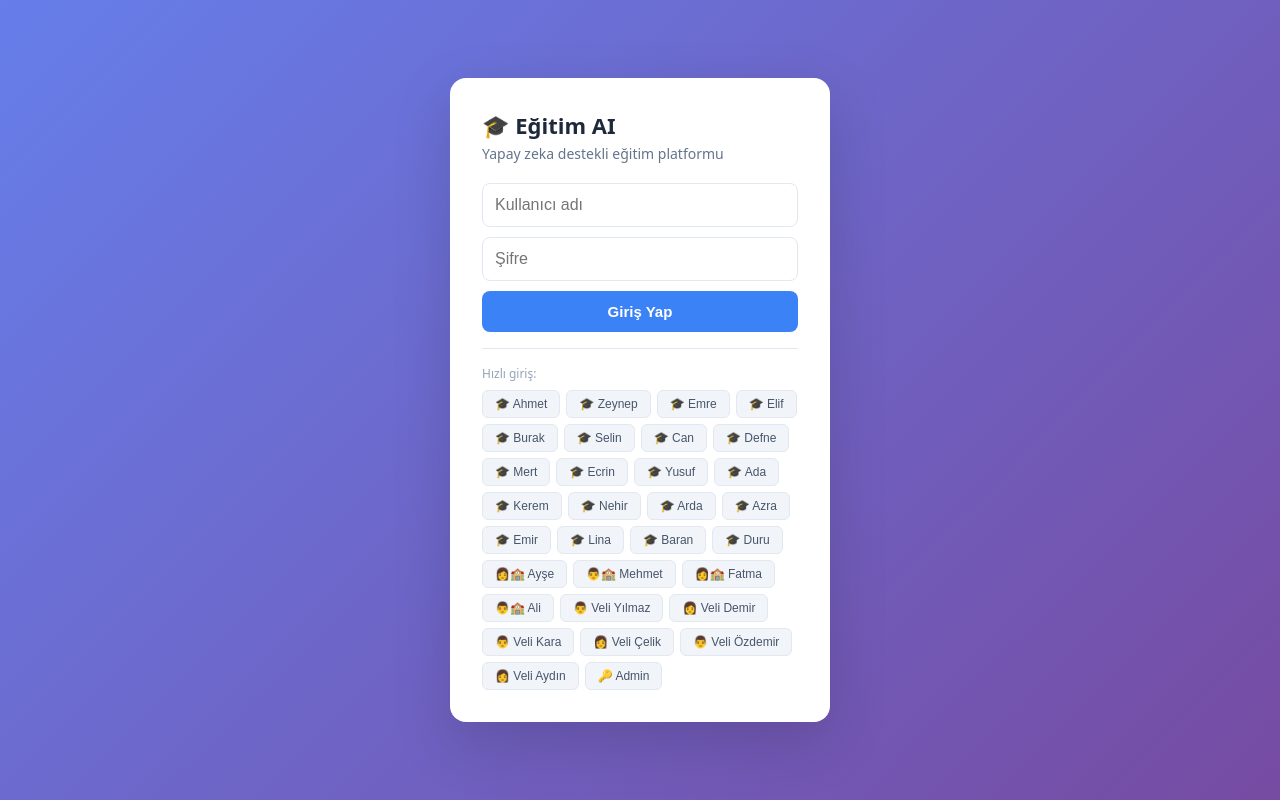
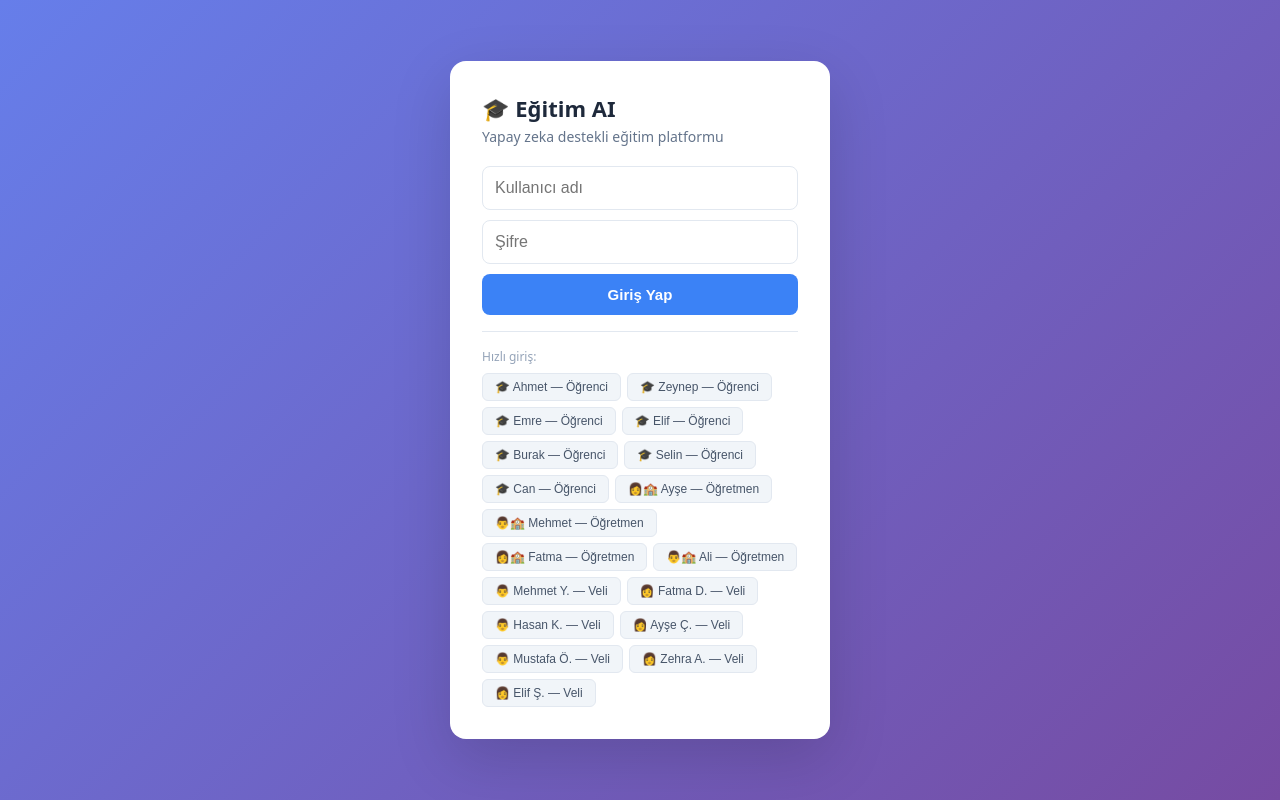
Before and after one commit to mtnbzkrt/edu-ai-platform, a website: page frontend/index.html in a window 1280 px wide. Drawn offline with Linux system fonts and the light colour scheme.

Commit message:
fix: hızlı giriş — 7 öğrenci, 4 öğretmen, 7 veli, rol etiketli

```diff
--- a/frontend/index.html
+++ b/frontend/index.html
@@ -107,37 +107,24 @@ body{font-family:system-ui,-apple-system,sans-serif;background:var(--bg);color:v
     <div class="quick-logins">
       <p>Hızlı giriş:</p>
       <div class="quick-row">
-        <button class="quick-btn" onclick="quickLogin('ahmet','123456')">🎓 Ahmet</button>
-        <button class="quick-btn" onclick="quickLogin('zeynep','123456')">🎓 Zeynep</button>
-        <button class="quick-btn" onclick="quickLogin('emre','123456')">🎓 Emre</button>
-        <button class="quick-btn" onclick="quickLogin('elif','123456')">🎓 Elif</button>
-        <button class="quick-btn" onclick="quickLogin('burak','123456')">🎓 Burak</button>
-        <button class="quick-btn" onclick="quickLogin('selin','123456')">🎓 Selin</button>
-        <button class="quick-btn" onclick="quickLogin('can','123456')">🎓 Can</button>
-        <button class="quick-btn" onclick="quickLogin('defne','123456')">🎓 Defne</button>
-        <button class="quick-btn" onclick="quickLogin('mert','123456')">🎓 Mert</button>
-        <button class="quick-btn" onclick="quickLogin('ecrin','123456')">🎓 Ecrin</button>
-        <button class="quick-btn" onclick="quickLogin('yusuf','123456')">🎓 Yusuf</button>
-        <button class="quick-btn" onclick="quickLogin('ada','123456')">🎓 Ada</button>
-        <button class="quick-btn" onclick="quickLogin('kerem','123456')">🎓 Kerem</button>
-        <button class="quick-btn" onclick="quickLogin('nehir','123456')">🎓 Nehir</button>
-        <button class="quick-btn" onclick="quickLogin('arda','123456')">🎓 Arda</button>
-        <button class="quick-btn" onclick="quickLogin('azra','123456')">🎓 Azra</button>
-        <button class="quick-btn" onclick="quickLogin('emir','123456')">🎓 Emir</button>
-        <button class="quick-btn" onclick="quickLogin('lina','123456')">🎓 Lina</button>
-        <button class="quick-btn" onclick="quickLogin('baran','123456')">🎓 Baran</button>
-        <button class="quick-btn" onclick="quickLogin('duru','123456')">🎓 Duru</button>
-        <button class="quick-btn" onclick="quickLogin('ayse.ogretmen','123456')">👩🏫 Ayşe</button>
-        <button class="quick-btn" onclick="quickLogin('mehmet.ogretmen','123456')">👨🏫 Mehmet</button>
-        <button class="quick-btn" onclick="quickLogin('fatma.ogretmen','123456')">👩🏫 Fatma</button>
-        <button class="quick-btn" onclick="quickLogin('ali.ogretmen','123456')">👨🏫 Ali</button>
-        <button class="quick-btn" onclick="quickLogin('veli.yilmaz','123456')">👨 Veli Yılmaz</button>
-        <button class="quick-btn" onclick="quickLogin('veli.demir','123456')">👩 Veli Demir</button>
-        <button class="quick-btn" onclick="quickLogin('veli.kara','123456')">👨 Veli Kara</button>
-        <button class="quick-btn" onclick="quickLogin('veli.celik','123456')">👩 Veli Çelik</button>
-        <button class="quick-btn" onclick="quickLogin('veli.ozdemir','123456')">👨 Veli Özdemir</button>
-        <button class="quick-btn" onclick="quickLogin('veli.aydin','123456')">👩 Veli Aydın</button>
-        <button class="quick-btn" onclick="quickLogin('admin','admin123')">🔑 Admin</button>
+        <button class="quick-btn" onclick="quickLogin('ahmet','123456')">🎓 Ahmet — Öğrenci</button>
+        <button class="quick-btn" onclick="quickLogin('zeynep','123456')">🎓 Zeynep — Öğrenci</button>
+        <button class="quick-btn" onclick="quickLogin('emre','123456')">🎓 Emre — Öğrenci</button>
+        <button class="quick-btn" onclick="quickLogin('elif','123456')">🎓 Elif — Öğrenci</button>
+        <button class="quick-btn" onclick="quickLogin('burak','123456')">🎓 Burak — Öğrenci</button>
+        <button class="quick-btn" onclick="quickLogin('selin','123456')">🎓 Selin — Öğrenci</button>
+        <button class="quick-btn" onclick="quickLogin('can','123456')">🎓 Can — Öğrenci</button>
+        <button class="quick-btn" onclick="quickLogin('ayse.ogretmen','123456')">👩🏫 Ayşe — Öğretmen</button>
+        <button class="quick-btn" onclick="quickLogin('mehmet.ogretmen','123456')">👨🏫 Mehmet — Öğretmen</button>
+        <button class="quick-btn" onclick="quickLogin('fatma.ogretmen','123456')">👩🏫 Fatma — Öğretmen</button>
+        <button class="quick-btn" onclick="quickLogin('ali.ogretmen','123456')">👨🏫 Ali — Öğretmen</button>
+        <button class="quick-btn" onclick="quickLogin('veli.yilmaz','123456')">👨 Mehmet Y. — Veli</button>
+        <button class="quick-btn" onclick="quickLogin('veli.demir','123456')">👩 Fatma D. — Veli</button>
+        <button class="quick-btn" onclick="quickLogin('veli.kara','123456')">👨 Hasan K. — Veli</button>
+        <button class="quick-btn" onclick="quickLogin('veli.celik','123456')">👩 Ayşe Ç. — Veli</button>
+        <button class="quick-btn" onclick="quickLogin('veli.ozdemir','123456')">👨 Mustafa Ö. — Veli</button>
+        <button class="quick-btn" onclick="quickLogin('veli.aydin','123456')">👩 Zehra A. — Veli</button>
+        <button class="quick-btn" onclick="quickLogin('veli.sahin','123456')">👩 Elif Ş. — Veli</button>
       </div>
     </div>
   </div>
```
